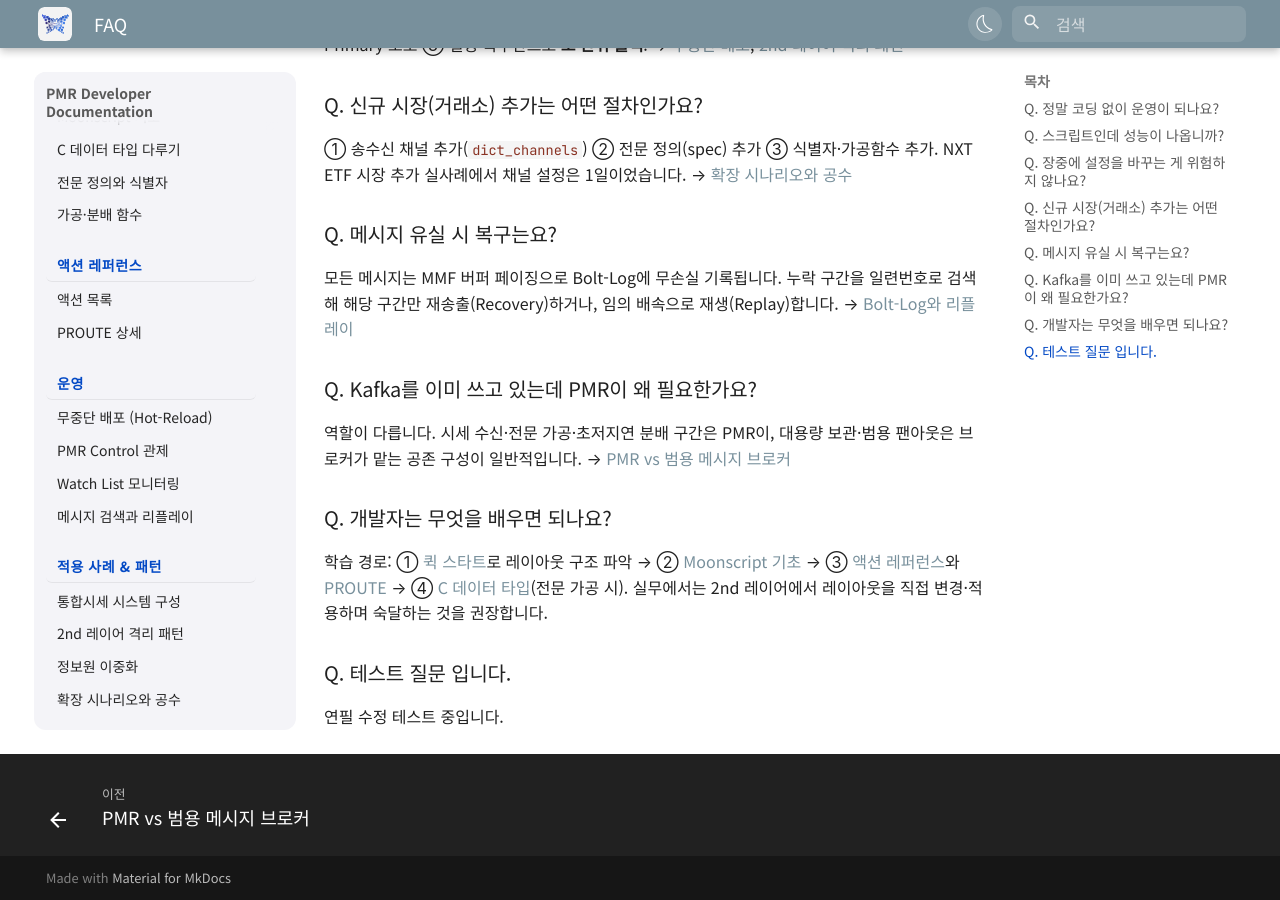
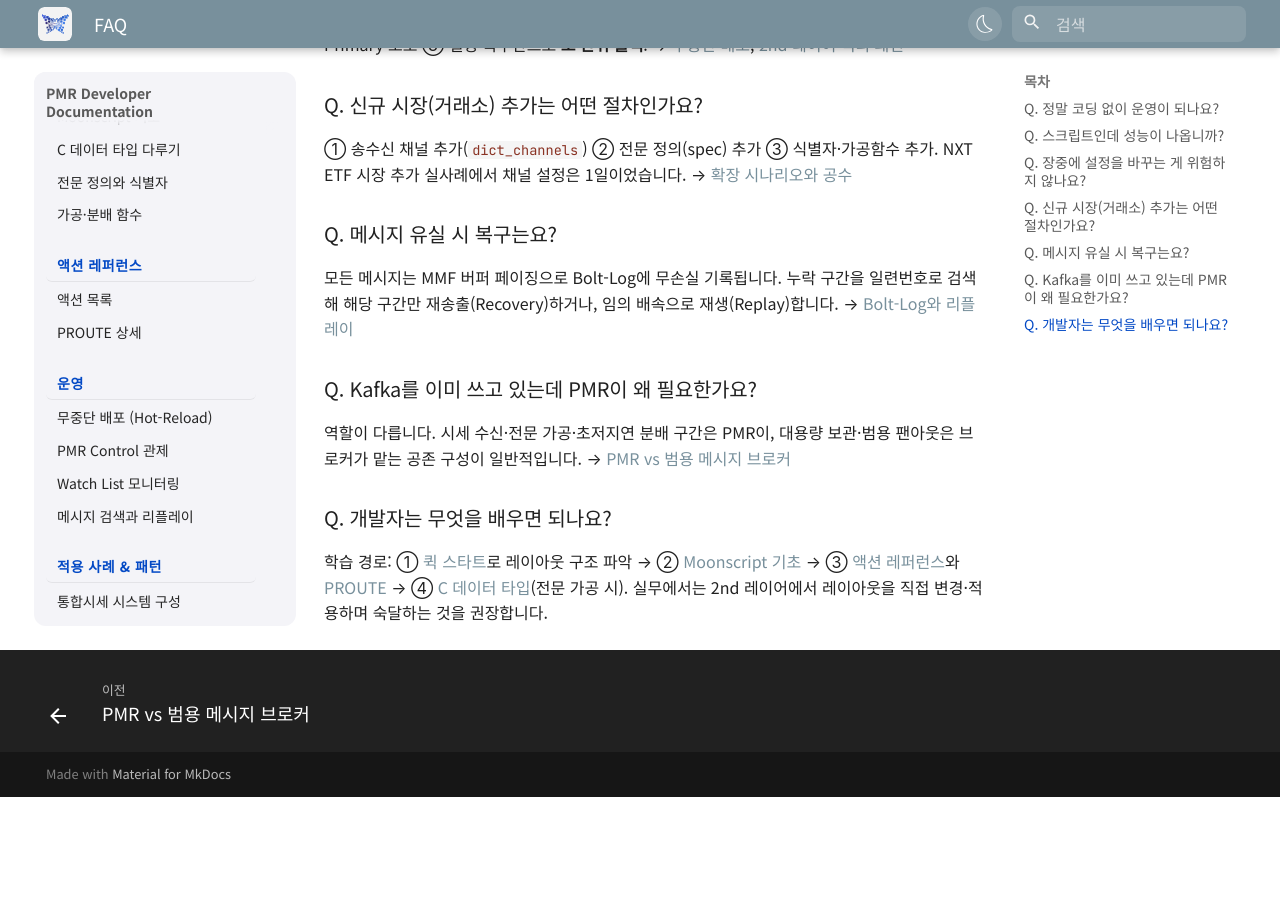
Before and after one commit to Billy-Crew/pmr-docs, an MkDocs documentation site: the page built from docs/25_FAQ.md, in a window 1280 px wide and 900 px high, scrolled down 541 px. Built offline with MkDocs 1.6.1 and Material for MkDocs 9.7.7, drawn with Linux system fonts in a browser that asks for light colours; some web fonts are replaced; after the commit the page ends 1338 px from its top, so only the background shows below that.

Commit message:
docs: FAQ에서 테스트용 임시 질문 삭제
Co-Authored-By: Claude Opus 4.8 (1M context) <noreply@anthropic.com>

```diff
--- a/docs/25_FAQ.md
+++ b/docs/25_FAQ.md
@@ -27,7 +27,3 @@ LuaJIT Trace JIT가 핫패스를 네이티브 코드로 변환하며, FFI로 C
 ### Q. 개발자는 무엇을 배우면 되나요?
 
 학습 경로: ① [퀵 스타트](04_퀵스타트-첫-레이아웃.md)로 레이아웃 구조 파악 → ② [Moonscript 기초](10_Moonscript-기초.md) → ③ [액션 레퍼런스](14_액션-목록.md)와 [PROUTE](15_PROUTE-상세.md) → ④ [C 데이터 타입](11_C-데이터-타입-다루기.md)(전문 가공 시). 실무에서는 2nd 레이어에서 레이아웃을 직접 변경·적용하며 숙달하는 것을 권장합니다.
-
-### Q. 테스트 질문 입니다.
-
-연필 수정 테스트 중입니다.
```
